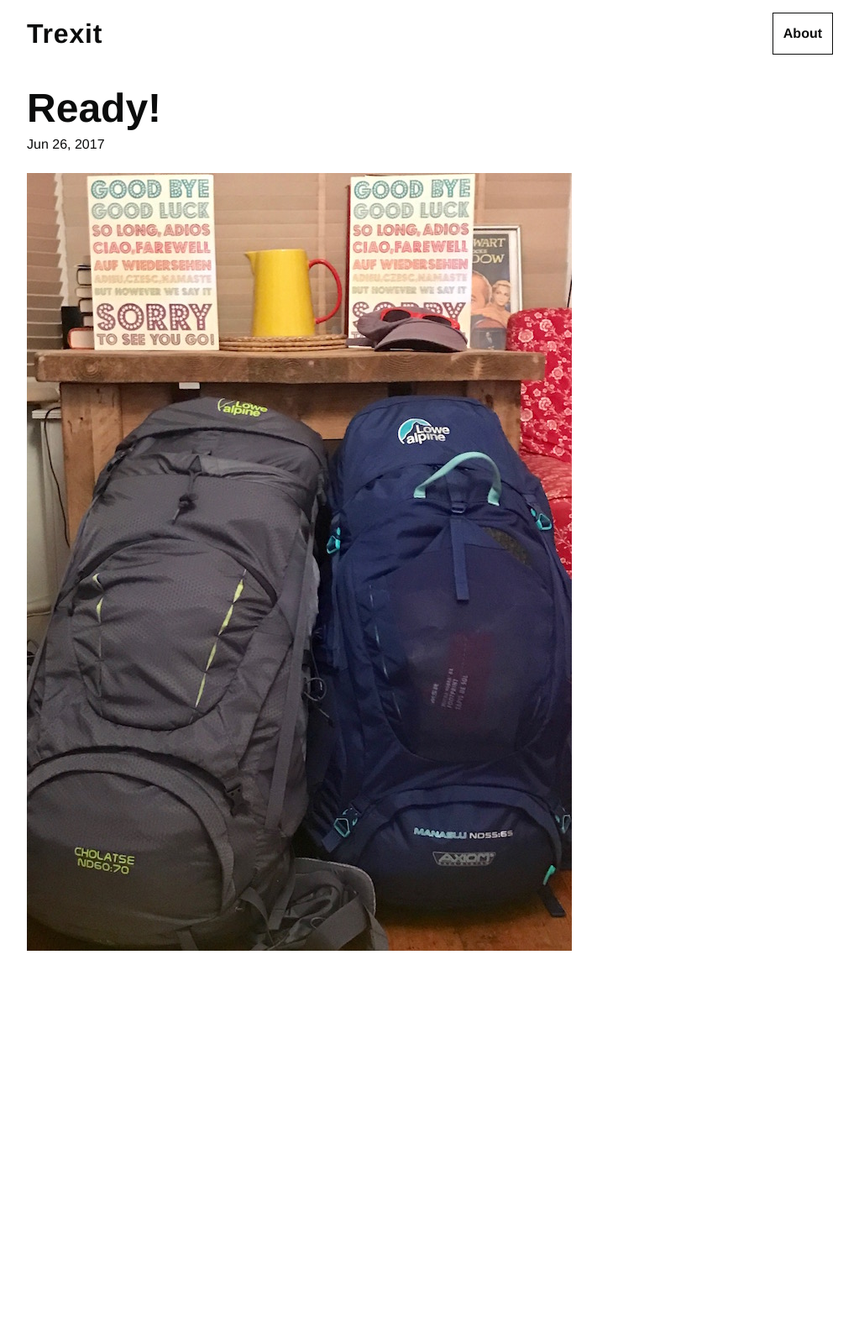
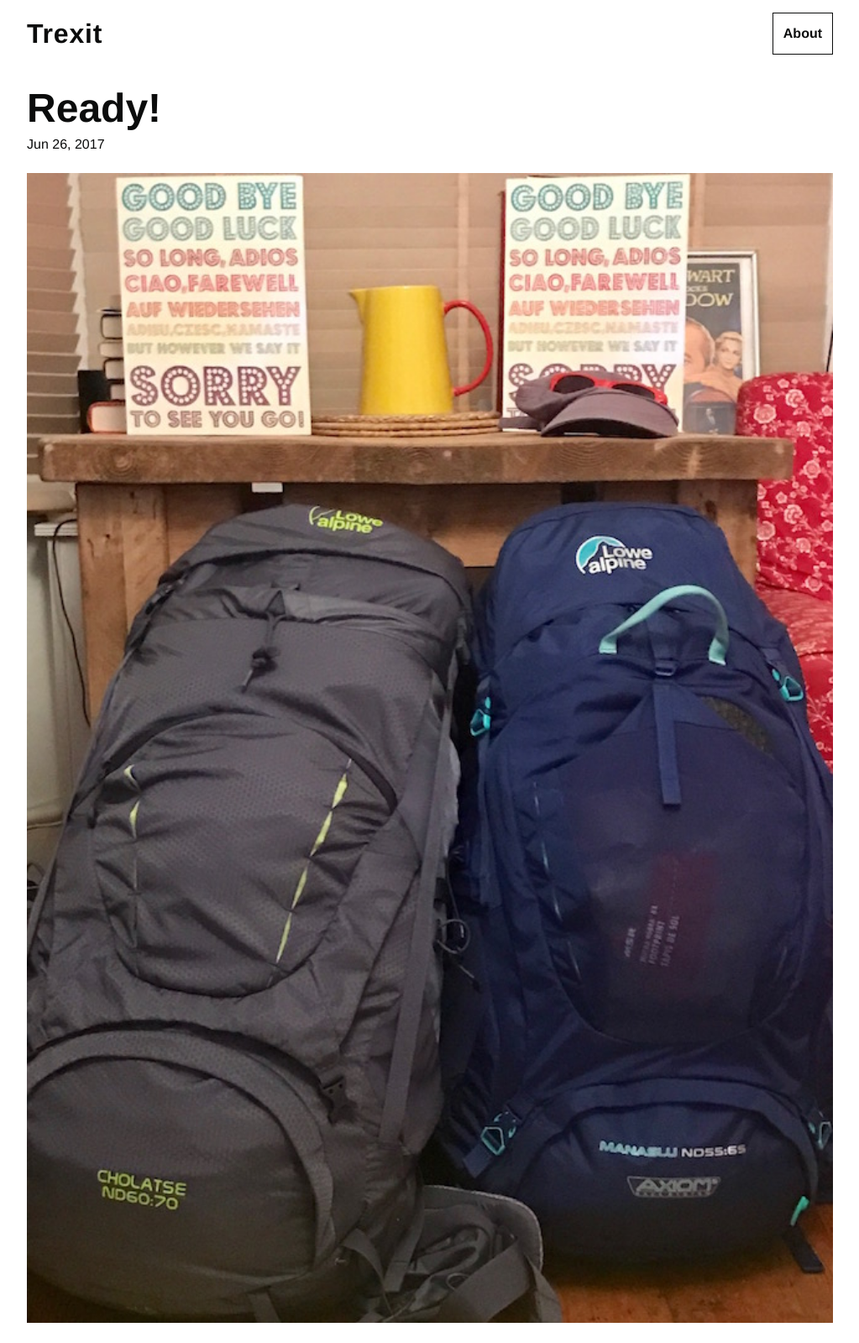
Before and after one commit to tombye/trexit, a Jekyll site: the page built from _posts/2017-06-26-ready.markdown, in a window 1280 px wide. Shown: the whole page at 84% size, without its empty margins (128-1151 px from the left). Built offline with Jekyll 4.4.1, drawn with Linux system fonts in a browser that asks for light colours; before the commit the page ends 1156 px from its top, so only the background shows below that.

```diff
--- a/assets/css/main.css
+++ b/assets/css/main.css
@@ -448,9 +448,12 @@
 
 /* Site globals
    ========================================================================== */
-
 html {
   font-size: 62.55%;
+}
+
+img  {
+  min-width: 100%;
 }
 
 body {
```
